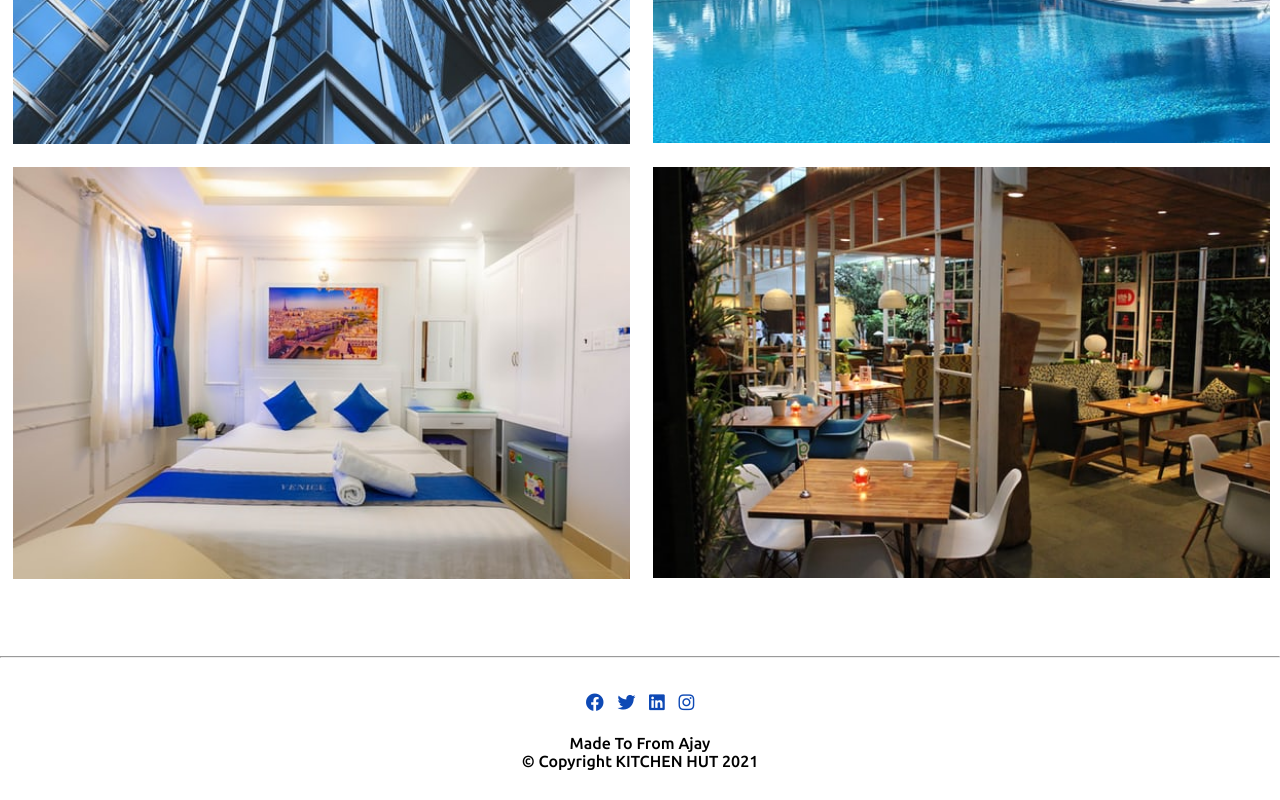
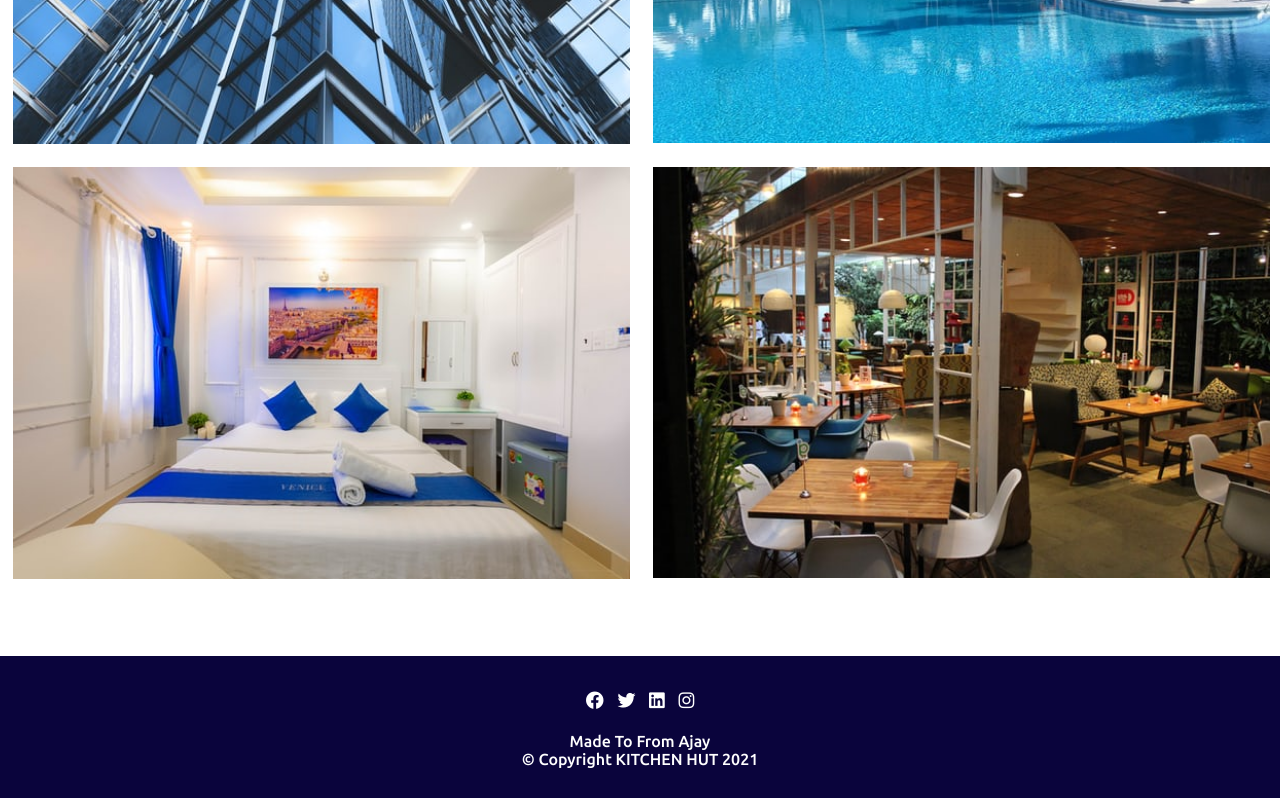
Before and after one commit to ajay158/The-Beautiful-Resort, a plain HTML site: page index.html in a window 1280 px wide. Shown: the part 1994-2794 px from the top of the page. Drawn offline with nearby package versions, Linux system fonts and the light colour scheme.

Commit message:
The-Beautiful-Resort

```diff
--- a/index.html
+++ b/index.html
@@ -106,7 +106,7 @@
             <img src="./image/4.png" alt="">
         </div>
     </section>
-    <hr>
+
     <section class="footer">
         <div class="icons">
             <i class="fab fa-facebook"></i>
--- a/style.css
+++ b/style.css
@@ -92,15 +92,16 @@
   width: 100%;
   text-align: center;
   padding: 30px 0;
+  color: #fff;
+  background: #0a043c;
 }
 .icons {
-  color: #0a043c;
   cursor: pointer;
   padding-bottom: 18px ;
 
 }
 .icons .fab{
-  color: #0e49b5;
+  color: #fff;
   padding: 5px;
   font-size: large;
 }
```
